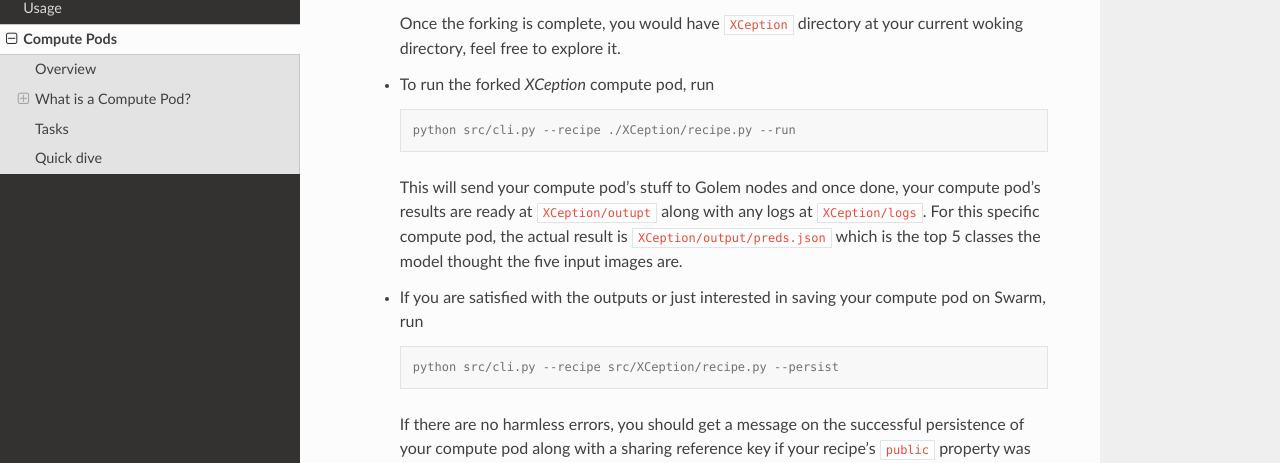
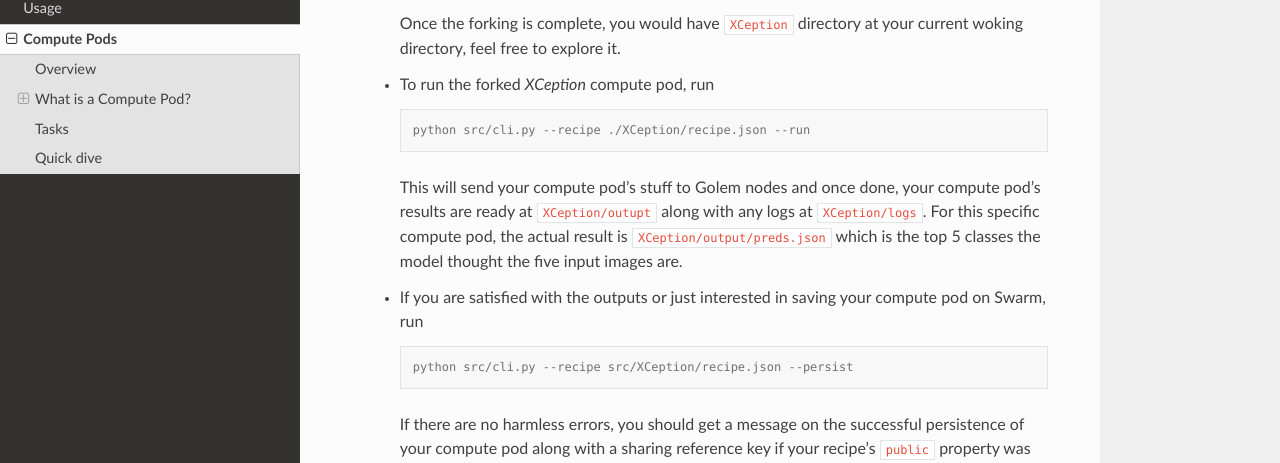
Before and after one commit to WholesumNet/sovr, a Sphinx documentation site: the page built from docs/source/computepods.rst, in a window 1280 px wide and 900 px high, scrolled down 5479 px. Shown: the part 137-600 px from the top of the window. Built offline with Sphinx 7.4.7 and the Read the Docs theme 2.0.0, drawn with Linux system fonts in a browser that asks for light colours.

Commit message:
fix typo in compute pods.

```diff
--- a/docs/source/computepods.rst
+++ b/docs/source/computepods.rst
@@ -227,7 +227,7 @@ To make this introduction to compute pods solid, an example is provided here tha
 
     .. code-block:: console
 
-      python src/cli.py --recipe ./XCeption/recipe.py --run
+      python src/cli.py --recipe ./XCeption/recipe.json --run
 
     This will send your compute pod's stuff to Golem nodes and once done, your compute pod's results are ready at ``XCeption/outupt`` along with any logs at ``XCeption/logs``. For this specific compute pod, the actual result is ``XCeption/output/preds.json`` which is the top 5 classes the model thought the five input images are.
 
@@ -235,7 +235,7 @@ To make this introduction to compute pods solid, an example is provided here tha
 
     .. code-block:: console
 
-      python src/cli.py --recipe src/XCeption/recipe.py --persist
+      python src/cli.py --recipe src/XCeption/recipe.json --persist
 
     If there are no harmless errors, you should get a message on the successful persistence of your compute pod along with a sharing reference key if your recipe's ``public`` property was *True*.
 
```
